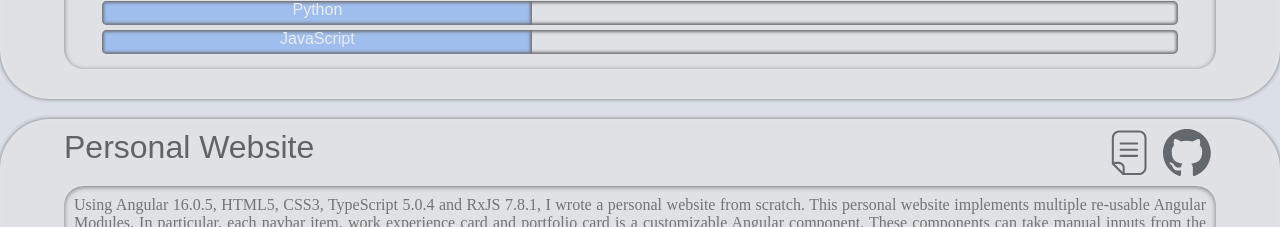
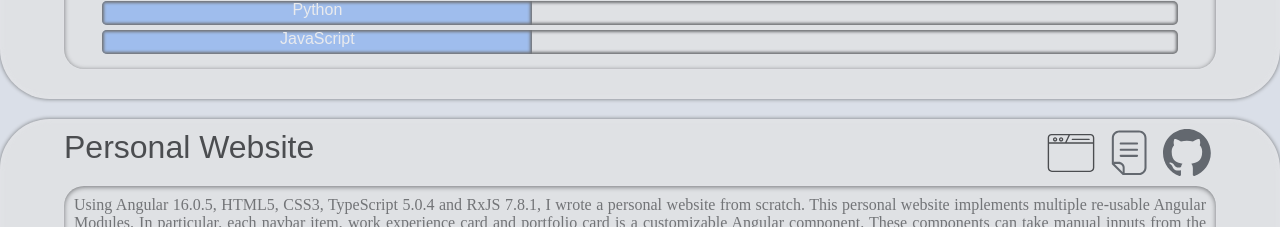
Before and after one commit to swzn/personal_website, an Angular app: page /~swazin/ in a window 1280 px wide. Shown: the part 1260-1487 px from the top of the page. Built offline with nearby package versions, Linux system fonts and the light colour scheme.

Commit message:
Added support for website redirect for portfolio

```diff
--- a/src/app/app.component.html
+++ b/src/app/app.component.html
@@ -109,10 +109,9 @@
         </ul>
 
       </portfolio-item>
-
-
       <portfolio-item
         [name]="'Personal Website'"
+        [link]="'#'"
         [githubLink]="'https://github.com/Jarvis-Consulting-Group/jarvis_data_eng-swzn'"
         [docsLink]="'https://github.com/Jarvis-Consulting-Group/jarvis_data_eng-swzn'"
         [skills]="{
--- a/src/app/portfolio-item/portfolio-item.component.html
+++ b/src/app/portfolio-item/portfolio-item.component.html
@@ -1,7 +1,20 @@
 <div class="portfolio-item">
   <div class="title">
-    <span id="title">{{name}}</span>
+    <a [href]="link" *ngIf="link else simpleTitle">
+      <span id="title">{{name}}</span>
+    </a>
+    <ng-template #simpleTitle>
+      <span id="title">{{name}}</span>
+    </ng-template>
     <div class="links">
+      <ng-container *ngIf="link"
+        [ngTemplateOutlet]="ref"
+        [ngTemplateOutletContext]="{
+          link:link,
+          imgUrl:'assets/website.svg'
+        }">
+
+      </ng-container>
       <ng-container *ngIf="docsLink"
                     [ngTemplateOutlet]="ref"
                     [ngTemplateOutletContext]="{
--- a/src/app/portfolio-item/portfolio-item.component.ts
+++ b/src/app/portfolio-item/portfolio-item.component.ts
@@ -9,6 +9,9 @@ export class PortfolioItemComponent implements AfterContentInit {
 
   @Input()
   name: string;
+
+  @Input()
+  link: string;
 
   @Input()
   githubLink: string;
```
Also changed, not shown: src/assets/website.svg (added).
